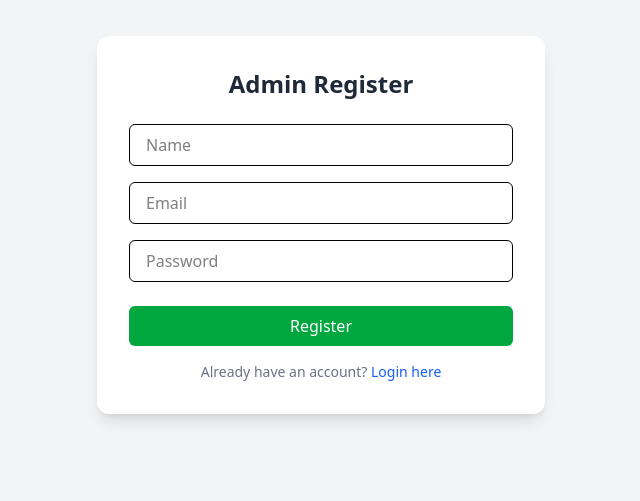
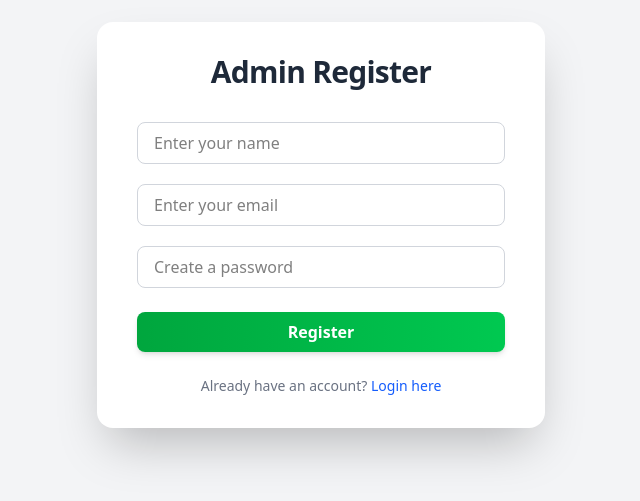
Before and after one commit to Harsh9540/feedback-form-project, a React (Vite) app in the folder frontend/: page /register in a window 1280 px wide. Shown: the part 175-676 px from the top of the page, without its empty margins (319-959 px from the left). Built offline with nearby package versions, Linux system fonts and the light colour scheme; no server answers.

Commit message:
Feedback Form

```diff
--- a/frontend/src/pages/FillForm.jsx
+++ b/frontend/src/pages/FillForm.jsx
@@ -34,14 +34,10 @@
     e.preventDefault();
     try {
       await axios.post(`/responses/${slug}`, { answers });
-      setMsg("Feedback submitted successfully!");
-      toast.success("Feedback submitted successfully!");
-      setTimeout(() => {
-        window.location.href = "/thank-you";
-      }, 1000);
+      setMsg("Thank you for your feedback!");
+      toast.success("Submitted Successfully");
     } catch (err) {
-      setError("Failed to submit feedback");
-      toast.error("Failed to submit feedback");
+      toast.error("Failed to submit response");
     }
   };
 
@@ -49,52 +45,62 @@
   if (!form) return <p className="text-center mt-10">Loading...</p>;
 
   return (
-    <div className="p-6 max-w-xl mx-auto bg-white mt-8 shadow rounded-xl">
-      <h2 className="text-2xl font-bold mb-4 text-gray-800">{form.title}</h2>
-      <form onSubmit={handleSubmit}>
+    <div className="min-h-screen bg-[#f6f3fc] py-12 px-4 sm:px-6 lg:px-8">
+      <div className="max-w-3xl mx-auto">
+        <div className="bg-white rounded-t-xl border-t-8 border-[#673AB7] p-6 shadow-md mb-3">
+          <h2 className="text-3xl font-bold text-gray-900">{form.title}</h2>
+        </div>
+        <form onSubmit={handleSubmit} className="space-y-6">
           {form.questions.map((q, idx) => (
-          <div key={idx} className="mb-4">
-            <label className="block mb-1 font-medium text-gray-700">
-              {q.questionText}
+            <div key={idx} className="bg-white shadow-md p-5 rounded-md border border-gray-200">
+              <label className="block text-gray-900 font-semibold mb-2">
+                {q.questionText} {" "}
+                <span className="text-red-500">*</span>
               </label>
-
               {q.type === "text" ? (
                 <input
                   type="text"
                   value={answers[idx]}
                   onChange={(e) => handleChange(e.target.value, idx)}
-                className="w-full p-2 border rounded"
                   required
+                  className="w-full border-b border-gray-400 outline-none py-1 placeholder-gray-400"
+                  placeholder="Your answer"
                 />
               ) : (
-              <select
-                value={answers[idx]}
-                onChange={(e) => handleChange(e.target.value, idx)}
-                className="w-full p-2 border rounded"
-                required
-              >
-                <option value="">-- Select --</option>
-                {q.options.map((opt, i) => (
-                  <option key={i} value={opt}>
+                <div className="space-y-2">
+                  {q.options.slice(0, 4).map((opt, i) => (
+                    <div key={i} className="flex items-center">
+                      <input
+                        type="radio"
+                        id={`q${idx}_opt${i}`}
+                        name={`question_${idx}`}
+                        value={opt}
+                        checked={answers[idx] === opt}
+                        onChange={() => handleChange(opt, idx)}
+                        className="mr-2"
+                      />
+                      <label htmlFor={`q${idx}_opt${i}`} className="text-gray-800">
                         {opt}
-                  </option>
+                      </label>
+                    </div>
                   ))}
-              </select>
+                </div>
               )}
             </div>
           ))}
 
           <button
             type="submit"
-          className="bg-green-600 text-white px-4 py-2 rounded hover:bg-green-700 transition"
+            className="w-full bg-[#673AB7] text-white font-semibold py-3 rounded-md hover:bg-[#5e35b1] transition duration-200"
           >
             Submit
           </button>
-      </form>
 
           {msg && (
-        <p className="mt-4 text-green-600 text-center font-medium">{msg}</p>
+            <p className="text-center text-green-600 font-medium mt-4">{msg}</p>
           )}
+        </form>
+      </div>
     </div>
   );
 };
--- a/frontend/src/pages/Login.jsx
+++ b/frontend/src/pages/Login.jsx
@@ -1,6 +1,6 @@
 import React, { useState } from "react";
 import axios from "../api/axios";
-import { useNavigate, Link } from "react-router-dom"; // ✅ Link import kiya
+import { useNavigate, Link } from "react-router-dom";
 import { useAuth } from "../context/AuthContext";
 import toast from "react-hot-toast";
 
@@ -31,50 +31,54 @@
   };
 
   return (
-    <div className="flex items-center justify-center min-h-screen bg-gray-100">
+    <div className="flex items-center justify-center min-h-screen bg-gray-100 px-4">
       <form
         onSubmit={handleSubmit}
-        className="bg-white shadow-md rounded-xl p-8 w-full max-w-md"
+        className="bg-white shadow-2xl rounded-2xl px-10 py-8 w-full max-w-md animate-fadeIn"
       >
-        <h2 className="text-2xl font-semibold text-center mb-6 text-gray-800">
+        <h2 className="text-3xl font-bold text-center mb-8 text-gray-800 tracking-tight">
           Admin Login
         </h2>
 
         {error && (
-          <div className="text-red-500 text-sm mb-4 text-center">{error}</div>
+          <div className="text-red-500 text-sm mb-4 text-center font-medium">
+            {error}
+          </div>
         )}
 
         <input
           type="email"
           name="email"
-          placeholder="Email"
+          placeholder="Enter your email"
           value={form.email}
           onChange={handleChange}
           required
-          className="w-full mb-4 px-4 py-2 border rounded-md"
+          className="w-full mb-5 px-4 py-2 border border-gray-300 rounded-lg focus:outline-none focus:ring-2 focus:ring-blue-500 transition duration-200"
         />
 
         <input
           type="password"
           name="password"
-          placeholder="Password"
+          placeholder="Enter your password"
           value={form.password}
           onChange={handleChange}
           required
-          className="w-full mb-6 px-4 py-2 border rounded-md"
+          className="w-full mb-6 px-4 py-2 border border-gray-300 rounded-lg focus:outline-none focus:ring-2 focus:ring-blue-500 transition duration-200"
         />
 
         <button
           type="submit"
-          className="w-full bg-blue-600 text-white py-2 px-4 rounded-md hover:bg-blue-700 transition"
+          className="w-full bg-gradient-to-r from-blue-600 to-blue-500 hover:from-blue-700 hover:to-blue-600 text-white font-semibold py-2 rounded-lg shadow-md transition duration-300"
         >
           Login
         </button>
 
-        {/* ✅ Register link yaha add kiya */}
-        <p className="text-sm text-center mt-4 text-gray-600">
+        <p className="text-sm text-center mt-6 text-gray-500">
           New here?{" "}
-          <Link to="/register" className="text-blue-600 font-medium hover:underline">
+          <Link
+            to="/register"
+            className="text-blue-600 hover:underline font-medium"
+          >
             Register now
           </Link>
         </p>
--- a/frontend/src/pages/Register.jsx
+++ b/frontend/src/pages/Register.jsx
@@ -13,93 +13,82 @@
   };
 
   const handleSubmit = async (e) => {
-    console.log("🌐 API Base URL:", import.meta.env.VITE_API_URL);
-console.log("Registering:", form);
-
     e.preventDefault();
     setError("");
 
     try {
-      console.log("Registering:", form); // ✅ Console me form data aa raha hai
-
-      // 🔥 API call here
       const res = await axios.post("/auth/register", form);
       toast.success("Registered successfully!");
-      console.log("✅ Registration success:", res.data);
-
-      // ✅ Redirect to login page
       navigate("/login");
     } catch (err) {
       toast.error("Registration failed");
-      console.error("❌ Register error:", err.response?.data?.msg || err.message);
       setError(err.response?.data?.msg || "Registration failed");
     }
   };
 
-
-
   return (
-    <div className="flex items-center justify-center min-h-screen bg-gray-100">
+    <div className="flex items-center justify-center min-h-screen bg-gray-100 px-4">
       <form
         onSubmit={handleSubmit}
-        className="bg-white shadow-lg rounded-xl p-8 w-full max-w-md"
+        className="bg-white shadow-2xl rounded-2xl px-10 py-8 w-full max-w-md animate-fadeIn"
       >
-        <h2 className="text-2xl font-bold text-center mb-6 text-gray-800">
+        <h2 className="text-3xl font-bold text-center mb-8 text-gray-800 tracking-tight">
           Admin Register
         </h2>
 
         {error && (
-          <div className="text-red-500 text-sm mb-4 text-center">{error}</div>
+          <div className="text-red-500 text-sm mb-4 text-center font-medium">
+            {error}
+          </div>
         )}
 
         <input
           type="text"
           name="name"
-          placeholder="Name"
+          placeholder="Enter your name"
           value={form.name}
           onChange={handleChange}
           required
-          className="w-full mb-4 px-4 py-2 border rounded-md"
+          className="w-full mb-5 px-4 py-2 border border-gray-300 rounded-lg focus:outline-none focus:ring-2 focus:ring-blue-500 transition duration-200"
         />
 
         <input
           type="email"
           name="email"
-          placeholder="Email"
+          placeholder="Enter your email"
           value={form.email}
           onChange={handleChange}
           required
-          className="w-full mb-4 px-4 py-2 border rounded-md"
+          className="w-full mb-5 px-4 py-2 border border-gray-300 rounded-lg focus:outline-none focus:ring-2 focus:ring-blue-500 transition duration-200"
         />
 
         <input
           type="password"
           name="password"
-          placeholder="Password"
+          placeholder="Create a password"
           value={form.password}
           onChange={handleChange}
           required
-          className="w-full mb-6 px-4 py-2 border rounded-md"
+          className="w-full mb-6 px-4 py-2 border border-gray-300 rounded-lg focus:outline-none focus:ring-2 focus:ring-blue-500 transition duration-200"
         />
 
         <button
           type="submit"
-          className="w-full bg-green-600 text-white py-2 px-4 rounded-md hover:bg-green-700 transition"
+          className="w-full bg-gradient-to-r from-green-600 to-green-500 hover:from-green-700 hover:to-green-600 text-white font-semibold py-2 rounded-lg shadow-md transition duration-300"
         >
           Register
         </button>
 
-        <p className="mt-4 text-sm text-center text-gray-500">
+        <p className="text-sm text-center mt-6 text-gray-500">
           Already have an account?{" "}
           <span
-            className="text-blue-600 hover:underline cursor-pointer"
+            className="text-blue-600 hover:underline font-medium cursor-pointer"
             onClick={() => navigate("/login")}
           >
             Login here
           </span>
         </p>
       </form>
-
     </div>
   );
 };
--- a/frontend/src/pages/ThankYou.jsx
+++ b/frontend/src/pages/ThankYou.jsx
@@ -9,12 +9,12 @@
         <p className="text-gray-600 text-lg mb-6">
           Your feedback has been submitted successfully.
         </p>
-        {/* <Link
+        <Link
           to="/"
           className="bg-green-600 text-white px-6 py-2 rounded-lg hover:bg-green-700 transition"
         >
           Go to Homepage
-        </Link> */}
+        </Link>
       </div>
     </div>
   );
```
Lines whose indentation alone changed are shown as unchanged.
